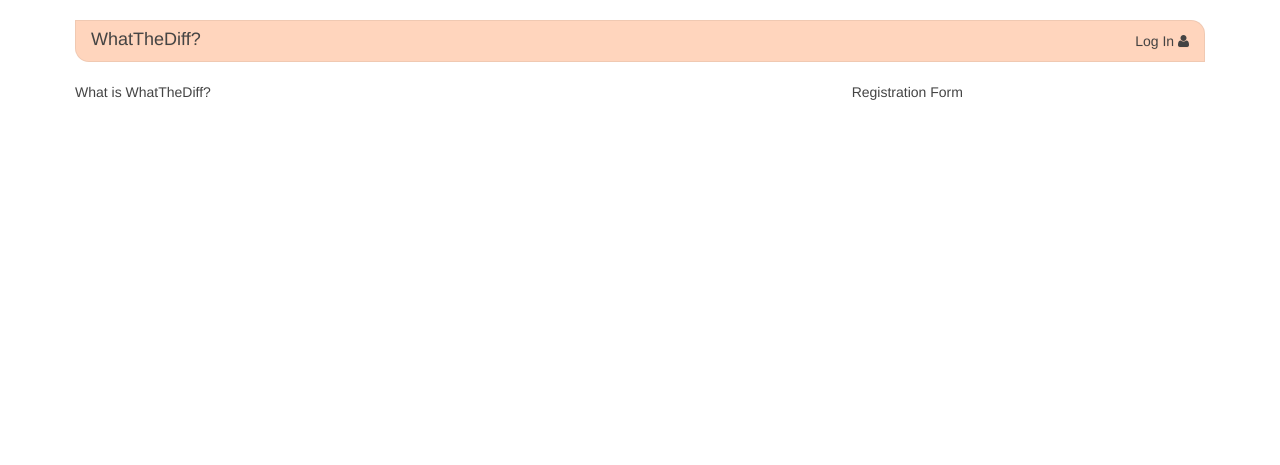
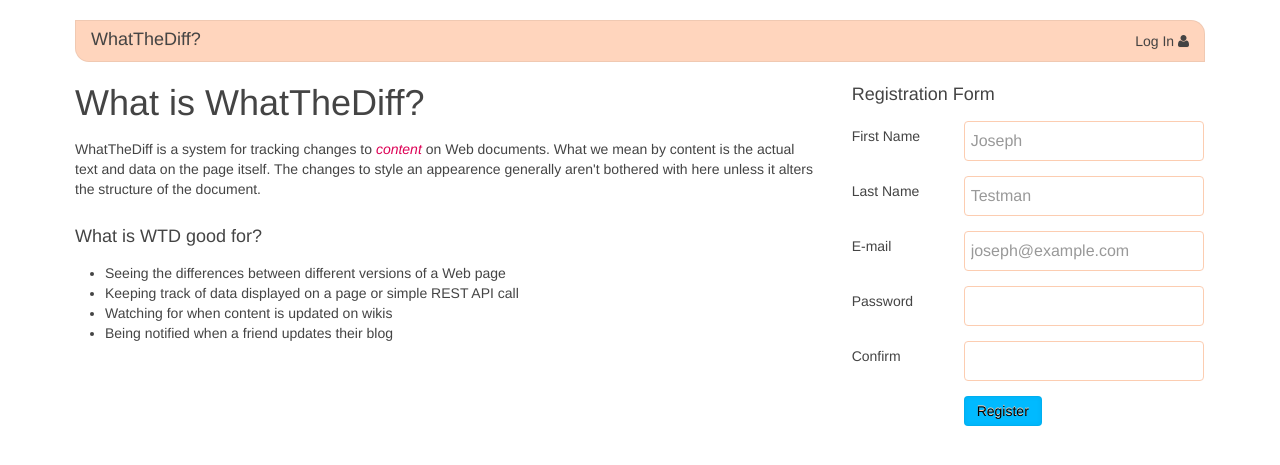
Before and after one commit to mikeshultz/whatthediff, a Django app: page / in a window 1280 px wide. Shown: the top 465 px of the page. Run offline with Django 3.2, Linux system fonts and the light colour scheme.

Commit message:
Moved content for homepage(s) to different templates and filled in content for home_anon and built basic registration form.

```diff
--- a/whatthediff/static/css/wtd.css
+++ b/whatthediff/static/css/wtd.css
@@ -1,4 +1,14 @@
 .hide { display: none; }
+.uk-form-horizontal-pad {
+    display: block;
+    float: left;
+    clear: left;
+    margin: 0;
+    width: 8em;
+    content: "&nbsp;";
+}
+.uk-form-horizontal-pad::after {
+}
 
 #main-container.major-container {
     margin-top: 20px !important;
@@ -20,6 +30,14 @@
 dl.wtd-document-list {}
 dl.wtd-document-list dt {
     font-size: 150%;
+}
+
+#registration-form {}
+#registration-form label {
+    width: 8em;
+}
+#registration-form input {
+    width: 15em;
 }
 
 #login-form {
--- a/whatthediff/templates/home.html
+++ b/whatthediff/templates/home.html
@@ -1,13 +1,8 @@
 {% extends "base.html" %}
 {% block body %}
 {% if request.user.is_authenticated %}
-<div class="uk-grid">
-    <div class="uk-width-2-3">Hello {% if request.user %}{{ request.user }}{% else %}World{% endif %}</div>
-</div>
+    {% include "home_user.html" %}
 {% else %}
-<div class="uk-grid">
-    <div class="uk-width-2-3">What is WhatTheDiff?</div>
-    <div class="uk-width-1-3">Registration Form</div>
-</div>
+    {% include "home_anon.html" %}
 {% endif %}
 {% endblock %}
--- /dev/null
+++ b/whatthediff/templates/home_anon.html
@@ -0,0 +1,50 @@
+    <div class="uk-grid">
+
+        <div class="uk-width-2-3">
+            <h2 class="uk-article-title">What is WhatTheDiff?</h2>
+
+            <p>WhatTheDiff is a system for tracking changes to <em>content</em> on Web documents.  What we mean by content is the actual text and data on the page itself.  The changes to style an appearence generally aren't bothered with here unless it alters the structure of the document.</p>
+
+            <h3>What is WTD good for?</h3>
+
+            <ul>
+                <li>Seeing the differences between different versions of a Web page</li>
+                <li>Keeping track of data displayed on a page or simple REST API call</li>
+                <li>Watching for when content is updated on wikis</li>
+                <li>Being notified when a friend updates their blog</li>
+            </ul>
+
+        </div>
+
+        <div class="uk-width-1-3">
+            <h3>Registration Form</h3>
+
+            <form id="registration-form" class="uk-form uk-form-horizontal">
+                <div class="uk-form-row">
+                    <label class="uk-form-label" for="reg_firstname">First Name</label>
+                    <input type="text" id="reg_firstname" name="firstname" class="uk-form-large" placeholder="Joseph">
+                </div>
+                <div class="uk-form-row">
+                    <label class="uk-form-label" for="reg_lastname">Last Name</label>
+                    <input type="text" id="reg_lastname" name="lastname" class="uk-form-large" placeholder="Testman">
+                </div>
+                <div class="uk-form-row">
+                    <label class="uk-form-label" for="reg_email">E-mail</label>
+                    <input type="email" id="reg_email" name="email" class="uk-form-large" placeholder="joseph@example.com">
+                </div>
+                <div class="uk-form-row">
+                    <label class="uk-form-label" for="reg_password1">Password</label>
+                    <input type="password" id="reg_password1" name="password1" class="uk-form-large">
+                </div>
+                <div class="uk-form-row">
+                    <label class="uk-form-label" for="reg_password2">Confirm</label>
+                    <input type="password" id="reg_password2" name="password2" class="uk-form-large">
+                </div>
+                <div class="uk-form-row">
+                    <div class="uk-form-horizontal-pad">&nbsp;</div>
+                    <button type="submit" class="uk-button uk-button-primary">Register</button>
+                </div>
+            </form>
+        </div>
+
+    </div>
--- /dev/null
+++ b/whatthediff/templates/home_user.html
@@ -0,0 +1,3 @@
+    <div class="uk-grid">
+        <div class="uk-width-2-3">Hello {% if request.user %}{{ request.user }}{% else %}World{% endif %}</div>
+    </div>
```
